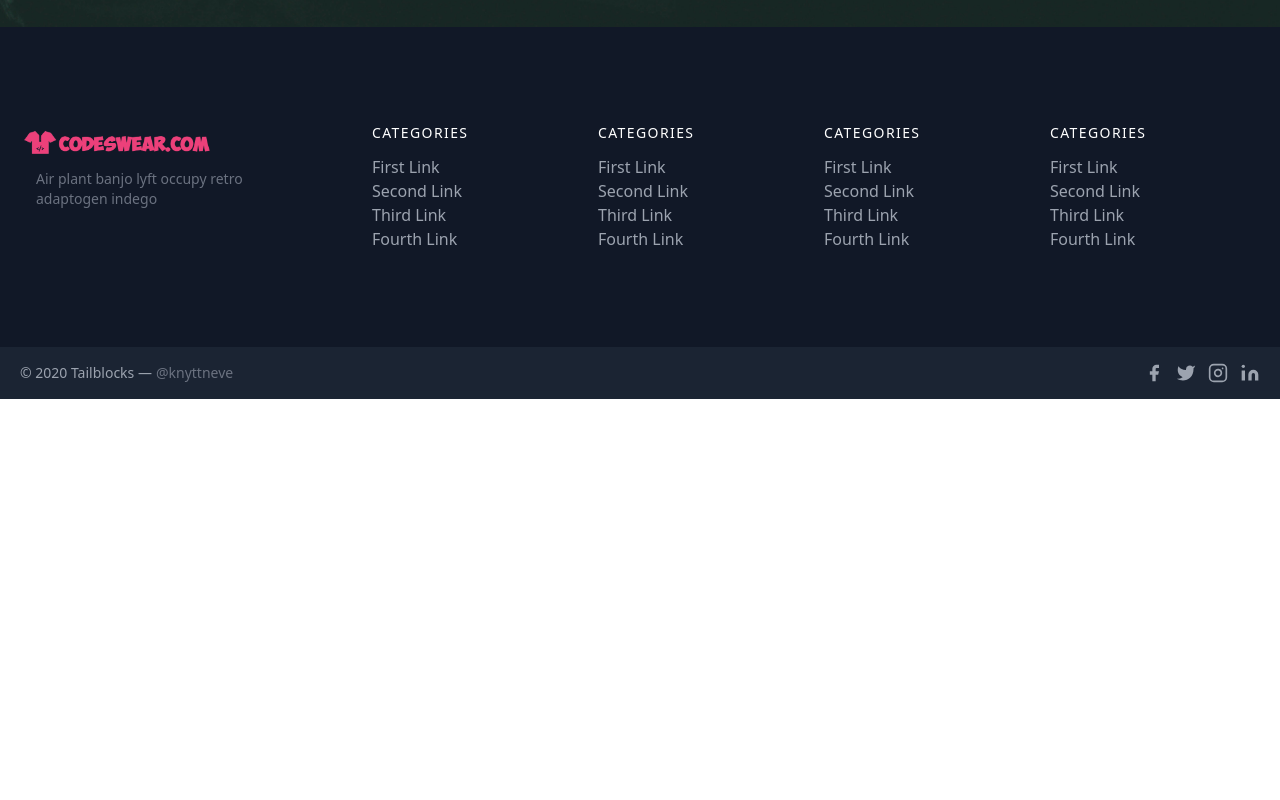
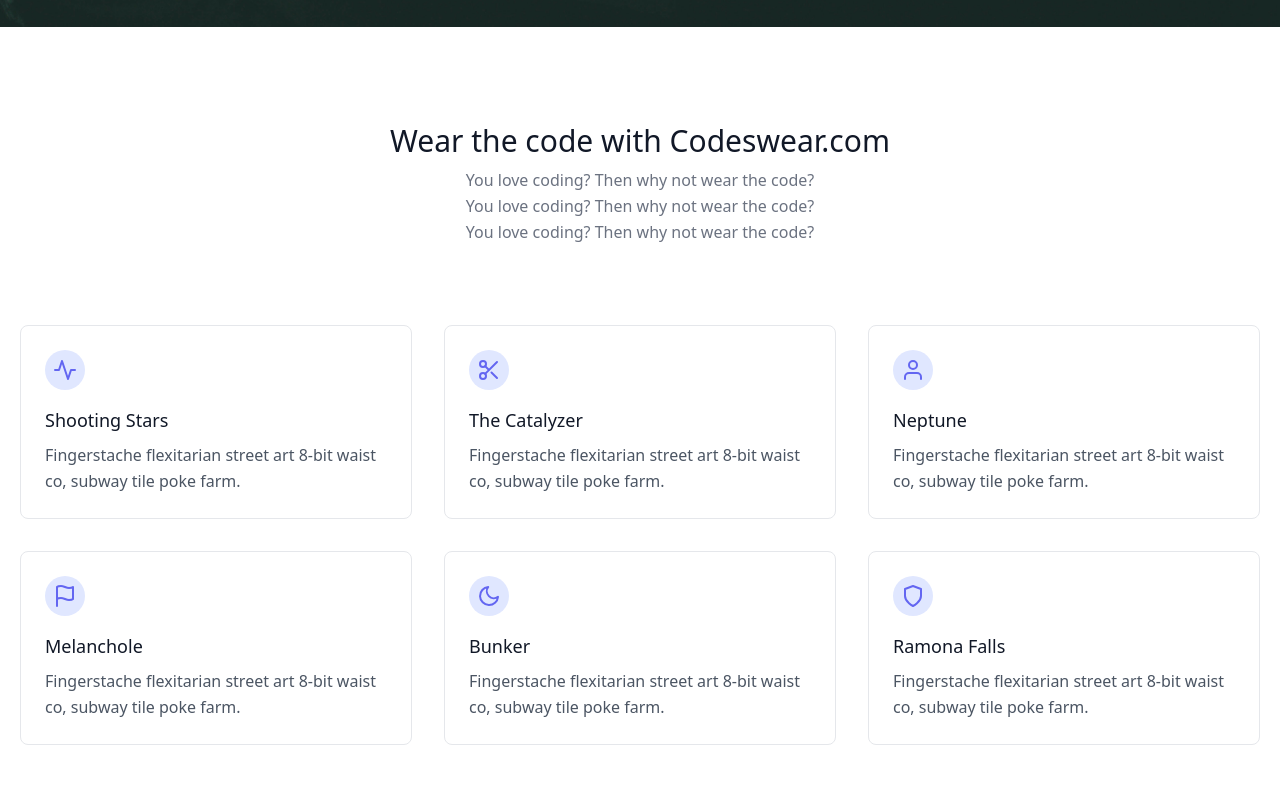
Before and after one commit to mrakib007/next-js-learning, a Next.js app in the folder codeswear/: page / in a window 1280 px wide. Shown: the part 880-1680 px from the top of the page. Before the commit the page ends 1279 px from the top, so only its background shows below. Built offline with nearby package versions, Linux system fonts and the light colour scheme.

Commit message:
Added another section

```diff
--- a/codeswear/components/Navbar.js
+++ b/codeswear/components/Navbar.js
@@ -1,7 +1,7 @@
 import Image from "next/image";
 import Link from "next/link";
-import React from "react";
-import {AiOutlineShoppingCart} from 'react-icons/ai';
+// import React from "react";
+// import {AiOutlineShoppingCart} from 'react-icons/ai';
 
 const Navbar = () => {
   return (
@@ -18,7 +18,7 @@
         </ul>
       </div>
       <div className="cart absolute right-0 mx-5 top-4">
-      <AiOutlineShoppingCart className="text-xl md:text-3xl"/>
+      {/* <AiOutlineShoppingCart className="text-xl md:text-3xl"/> */}
       </div>
     </div>
   );
--- a/codeswear/package.json
+++ b/codeswear/package.json
@@ -16,6 +16,7 @@
     "postcss": "^8.4.21",
     "react": "18.2.0",
     "react-dom": "18.2.0",
+    "react-icons": "^4.8.0",
     "tailwindcss": "^3.3.1"
   }
 }
--- a/codeswear/pages/index.js
+++ b/codeswear/pages/index.js
@@ -1,4 +1,5 @@
 import Image from 'next/image'
+import React from "react";
 import { Inter } from 'next/font/google'
 import Head from 'next/head'
 import Footer from '@/components/Footer'
@@ -14,11 +15,92 @@
         <meta name='description' content="CodesWear.come - Wear The Code." />
         <link rel="icon" href="logo.png" />
       </Head>
-
       <Navbar/>
       <div>
         <img src="photo1.jpg" alt="" srcset="" />
       </div>
+
+      <section className="text-gray-600 body-font">
+  <div className="container px-5 py-24 mx-auto">
+    <div className="flex flex-wrap w-full mb-20 flex-col items-center text-center">
+      <h1 className="sm:text-3xl text-2xl font-medium title-font mb-2 text-gray-900">Wear the code with Codeswear.com</h1>
+      <p className="lg:w-1/2 w-full leading-relaxed text-gray-500">You love coding? Then why not wear the code?</p>
+      <p className="lg:w-1/2 w-full leading-relaxed text-gray-500">You love coding? Then why not wear the code?</p>
+      <p className="lg:w-1/2 w-full leading-relaxed text-gray-500">You love coding? Then why not wear the code?</p>
+    </div>
+    <div className="flex flex-wrap -m-4">
+      <div className="xl:w-1/3 md:w-1/2 p-4">
+        <div className="border border-gray-200 p-6 rounded-lg">
+          <div className="w-10 h-10 inline-flex items-center justify-center rounded-full bg-indigo-100 text-indigo-500 mb-4">
+            <svg fill="none" stroke="currentColor" stroke-linecap="round" stroke-linejoin="round" stroke-width="2" className="w-6 h-6" viewBox="0 0 24 24">
+              <path d="M22 12h-4l-3 9L9 3l-3 9H2"></path>
+            </svg>
+          </div>
+          <h2 className="text-lg text-gray-900 font-medium title-font mb-2">Shooting Stars</h2>
+          <p className="leading-relaxed text-base">Fingerstache flexitarian street art 8-bit waist co, subway tile poke farm.</p>
+        </div>
+      </div>
+      <div className="xl:w-1/3 md:w-1/2 p-4">
+        <div className="border border-gray-200 p-6 rounded-lg">
+          <div className="w-10 h-10 inline-flex items-center justify-center rounded-full bg-indigo-100 text-indigo-500 mb-4">
+            <svg fill="none" stroke="currentColor" stroke-linecap="round" stroke-linejoin="round" stroke-width="2" className="w-6 h-6" viewBox="0 0 24 24">
+              <circle cx="6" cy="6" r="3"></circle>
+              <circle cx="6" cy="18" r="3"></circle>
+              <path d="M20 4L8.12 15.88M14.47 14.48L20 20M8.12 8.12L12 12"></path>
+            </svg>
+          </div>
+          <h2 className="text-lg text-gray-900 font-medium title-font mb-2">The Catalyzer</h2>
+          <p className="leading-relaxed text-base">Fingerstache flexitarian street art 8-bit waist co, subway tile poke farm.</p>
+        </div>
+      </div>
+      <div className="xl:w-1/3 md:w-1/2 p-4">
+        <div className="border border-gray-200 p-6 rounded-lg">
+          <div className="w-10 h-10 inline-flex items-center justify-center rounded-full bg-indigo-100 text-indigo-500 mb-4">
+            <svg fill="none" stroke="currentColor" stroke-linecap="round" stroke-linejoin="round" stroke-width="2" className="w-6 h-6" viewBox="0 0 24 24">
+              <path d="M20 21v-2a4 4 0 00-4-4H8a4 4 0 00-4 4v2"></path>
+              <circle cx="12" cy="7" r="4"></circle>
+            </svg>
+          </div>
+          <h2 className="text-lg text-gray-900 font-medium title-font mb-2">Neptune</h2>
+          <p className="leading-relaxed text-base">Fingerstache flexitarian street art 8-bit waist co, subway tile poke farm.</p>
+        </div>
+      </div>
+      <div className="xl:w-1/3 md:w-1/2 p-4">
+        <div className="border border-gray-200 p-6 rounded-lg">
+          <div className="w-10 h-10 inline-flex items-center justify-center rounded-full bg-indigo-100 text-indigo-500 mb-4">
+            <svg fill="none" stroke="currentColor" stroke-linecap="round" stroke-linejoin="round" stroke-width="2" className="w-6 h-6" viewBox="0 0 24 24">
+              <path d="M4 15s1-1 4-1 5 2 8 2 4-1 4-1V3s-1 1-4 1-5-2-8-2-4 1-4 1zM4 22v-7"></path>
+            </svg>
+          </div>
+          <h2 className="text-lg text-gray-900 font-medium title-font mb-2">Melanchole</h2>
+          <p className="leading-relaxed text-base">Fingerstache flexitarian street art 8-bit waist co, subway tile poke farm.</p>
+        </div>
+      </div>
+      <div className="xl:w-1/3 md:w-1/2 p-4">
+        <div className="border border-gray-200 p-6 rounded-lg">
+          <div className="w-10 h-10 inline-flex items-center justify-center rounded-full bg-indigo-100 text-indigo-500 mb-4">
+            <svg fill="none" stroke="currentColor" stroke-linecap="round" stroke-linejoin="round" stroke-width="2" className="w-6 h-6" viewBox="0 0 24 24">
+              <path d="M21 12.79A9 9 0 1111.21 3 7 7 0 0021 12.79z"></path>
+            </svg>
+          </div>
+          <h2 className="text-lg text-gray-900 font-medium title-font mb-2">Bunker</h2>
+          <p className="leading-relaxed text-base">Fingerstache flexitarian street art 8-bit waist co, subway tile poke farm.</p>
+        </div>
+      </div>
+      <div className="xl:w-1/3 md:w-1/2 p-4">
+        <div className="border border-gray-200 p-6 rounded-lg">
+          <div className="w-10 h-10 inline-flex items-center justify-center rounded-full bg-indigo-100 text-indigo-500 mb-4">
+            <svg fill="none" stroke="currentColor" stroke-linecap="round" stroke-linejoin="round" stroke-width="2" className="w-6 h-6" viewBox="0 0 24 24">
+              <path d="M12 22s8-4 8-10V5l-8-3-8 3v7c0 6 8 10 8 10z"></path>
+            </svg>
+          </div>
+          <h2 className="text-lg text-gray-900 font-medium title-font mb-2">Ramona Falls</h2>
+          <p className="leading-relaxed text-base">Fingerstache flexitarian street art 8-bit waist co, subway tile poke farm.</p>
+        </div>
+      </div>
+    </div>
+  </div>
+</section>
       <Footer/>
     </div>
   )
```
Also changed, not shown: 1 other file (tests, documents, lock files or other folders).
